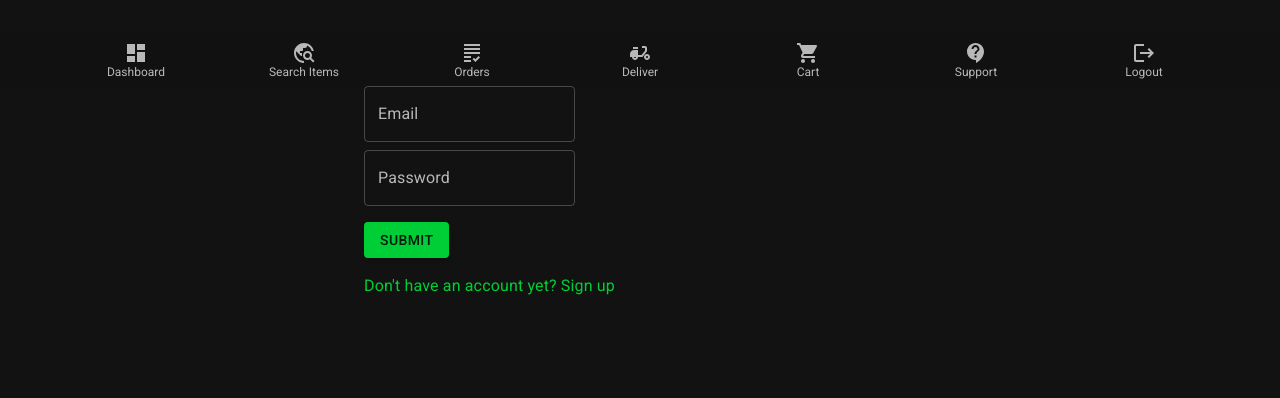
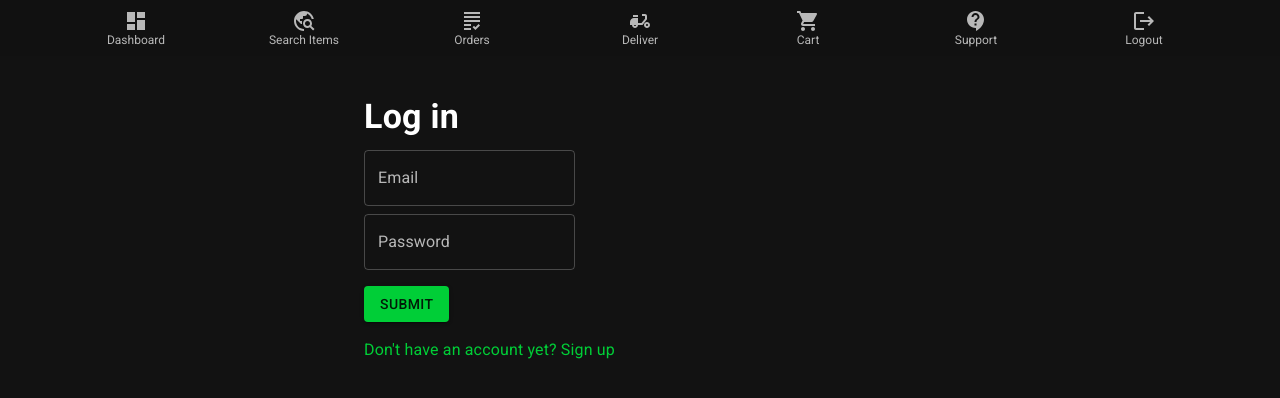
Before and after one commit to gautambhetanabhotla/buy-and-sell, a React (Vite) app in the folder frontend/: page / in a window 1280 px wide. Shown: the top 398 px of the page. Built offline with nearby package versions, Linux system fonts and the light colour scheme.

Commit message:
Fix navbar margin bug

```diff
--- a/frontend/src/auth.jsx
+++ b/frontend/src/auth.jsx
@@ -24,7 +24,7 @@ const AuthProvider = ({ children }) => {
   const logout = () => {
     setUser(null);
     delete axios.defaults.headers.common["Authorization"];
-    localStorage.removeItem('token');
+    localStorage.removeItem('buy-sell-auth-token');
   }
 
   return (
--- a/frontend/src/pages/loginsignup.jsx
+++ b/frontend/src/pages/loginsignup.jsx
@@ -196,7 +196,8 @@ const LoginSignupPage = () => {
   return (
     <>
       <Container maxWidth="sm">
-        <Box sx={{ mt: 4 }}>
+        {/* <Box sx={{ mt: 4 }}> */}
+          <Box sx={{pt: 12}}/>
           <Typography variant="h4" component="h1" gutterBottom fontStyle={{ fontWeight: "bold" }}>
           {isLogin ? "Log in" : "Sign up"}
           </Typography>
@@ -213,7 +214,7 @@ const LoginSignupPage = () => {
             }}>
             {isLogin ? "Don't have an account yet? Sign up" : "Have an account already? Log in"}
           </Typography>
-        </Box>
+        {/* </Box> */}
       </Container>
     </>
   );
```
